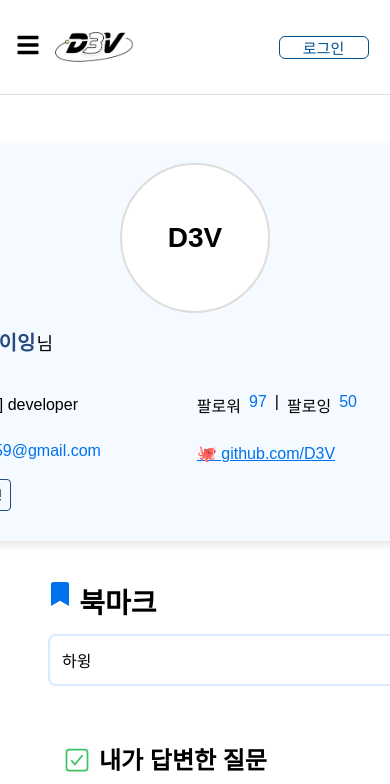
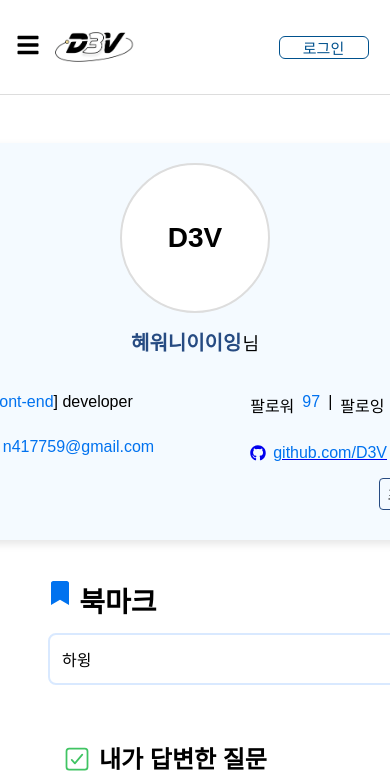
Before and after one commit to D3V-A609/D3V, a React (Vite) app in the folder frontend/: page /my in a window 390 px wide. Shown: the top 784 px of the page. Built offline with nearby package versions, Linux system fonts and the light colour scheme; no server answers; a web font is replaced by a local one.

Commit message:
#S12P11A609-285 fix: user info container css 수정

```diff
--- a/frontend/src/features/My/UserInfoComp.css
+++ b/frontend/src/features/My/UserInfoComp.css
@@ -9,9 +9,15 @@
   color: #0072EF;
 }
 
-.text-github{
+.github-info{
   width: 160px;
   text-align: start;
+}
+
+.mail-info, .github-info{
+  display: flex;
+  align-items: center;
+  gap: 7px;
 }
 
 .user-detail-info-container{
@@ -139,11 +145,11 @@
 
   .user-info-content {
     padding: 0;
+    justify-content: center;
   }
 
   .user-top-section {
     flex-direction: column;
-    align-items: flex-start;
   }
 
   .user-name {
@@ -159,7 +165,7 @@
 
   .user-sub-info {
     flex-direction: row;
-    align-items: center;
+    justify-content: center;
   }
 
   .followers {
@@ -175,4 +181,8 @@
     padding: 5px 8px;
     font-size: 14px;
   }
+
+  .update-user-info-btn{
+    justify-content: end;
+  }
 }
--- a/frontend/src/features/My/UserInfoComp.tsx
+++ b/frontend/src/features/My/UserInfoComp.tsx
@@ -1,6 +1,8 @@
 import React from 'react';
 import './UserInfoComp.css'
 import UserProfileImg from '../../components/header/UserProfileImg';
+import { FaGithub } from "react-icons/fa";
+import { CiMail } from "react-icons/ci";
 
 interface UserInfoProps {
   user: {
@@ -31,8 +33,8 @@ const UserInfoComp: React.FC<UserInfoProps> = ({ user }) => {
         <div className="user-sub-info">
           <div className="user-sub-info-left">
             <span className="nickname">[<span className='text-blue'>{user.job}</span>] developer</span>
-            <p className='text-blue'>
-              <span>📧 </span> {user.email}
+            <p className='mail-info'>
+              <CiMail /> <span style={{ color: '#0072EF' }}>{user.email}</span>
             </p>
           </div>
           <div className='user-sub-info-right'>
@@ -44,9 +46,9 @@ const UserInfoComp: React.FC<UserInfoProps> = ({ user }) => {
               <span className="value text-blue">{user.following}</span>
             </span>
 
-            <p className='text-blue text-github'>
-              <a href={`https://${user.githubUri}`} target="_blank" rel="noopener noreferrer" style={{ color: '#0072EF' }}>
-                <span>🐙 </span> {user.githubUri}
+            <p >
+              <a href={`https://${user.githubUri}`} target="_blank" rel="noopener noreferrer" className='github-info'>
+                <FaGithub /> <span style={{ color: '#0072EF' }}>{user.githubUri}</span>
               </a>
             </p>
           </div>
```
